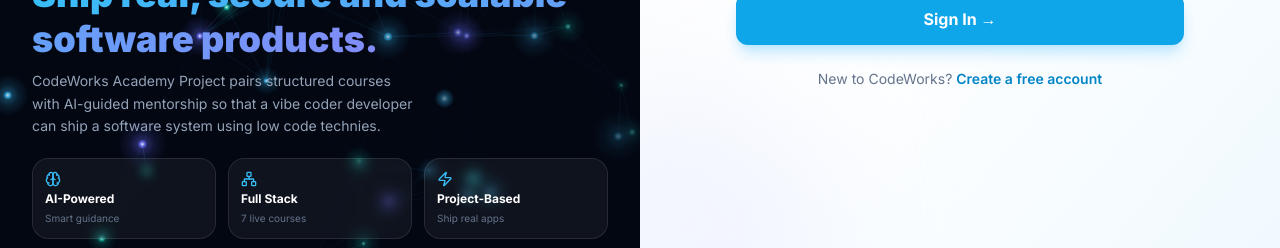
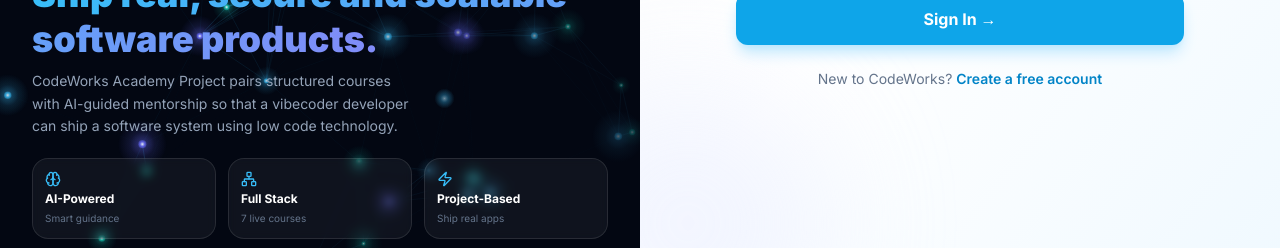
Before and after one commit to dennis-sys/CodeWorks-LMS, a React (Vite) app in the folder frontend/: page /login in a window 1280 px wide. Shown: the part 529-777 px from the top of the page. Built offline with nearby package versions, Linux system fonts and the light colour scheme; no server answers.

Commit message:
Fix typo in Login page description

```diff
--- a/frontend/src/pages/Login.jsx
+++ b/frontend/src/pages/Login.jsx
@@ -62,7 +62,7 @@
               </span>
             </h1>
             <p className="text-slate-400 text-sm leading-relaxed max-w-sm">
-              CodeWorks Academy Project pairs structured courses with AI-guided mentorship so that a vibe coder developer can ship a software system using low code technies.
+              CodeWorks Academy Project pairs structured courses with AI-guided mentorship so that a vibecoder developer can ship a software system using low code technology.
             </p>
           </div>
 
```
